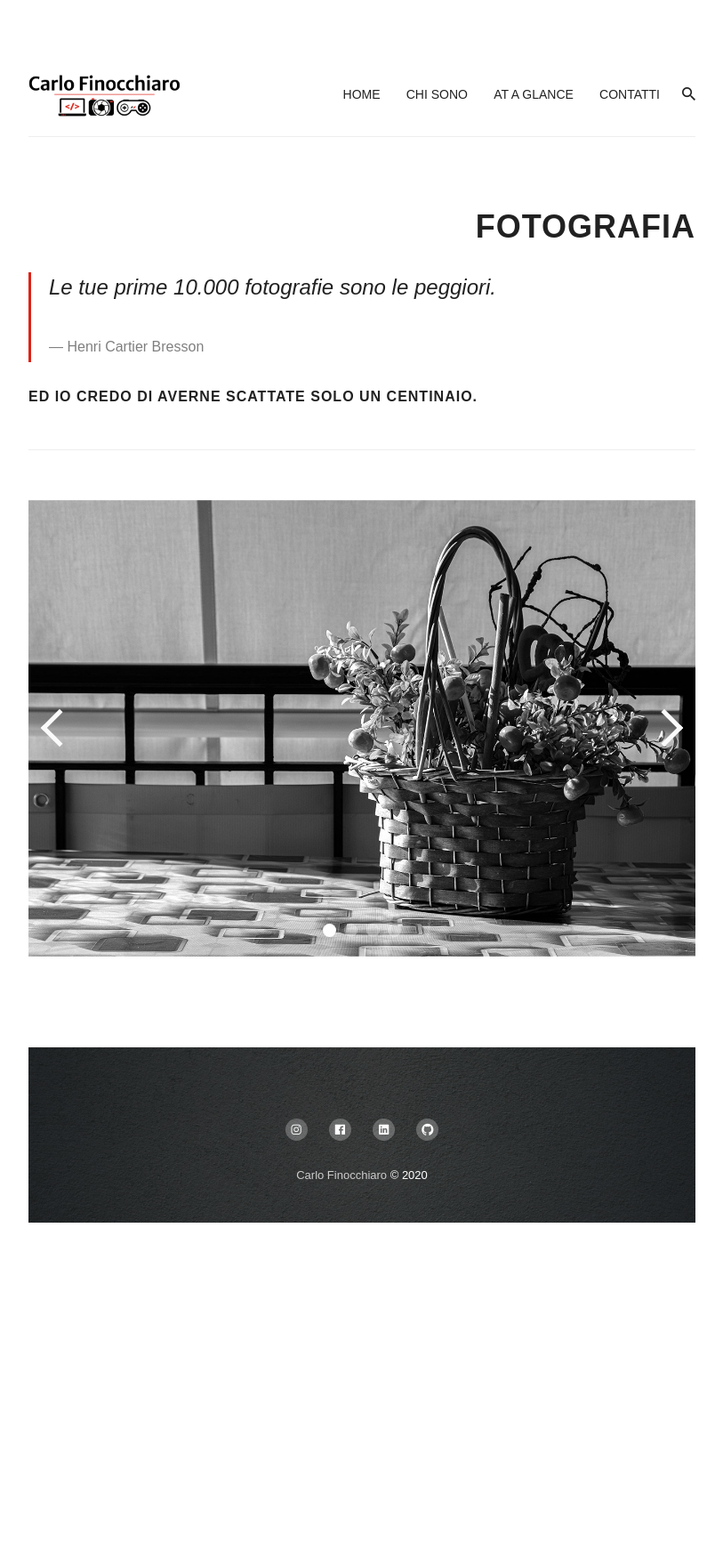
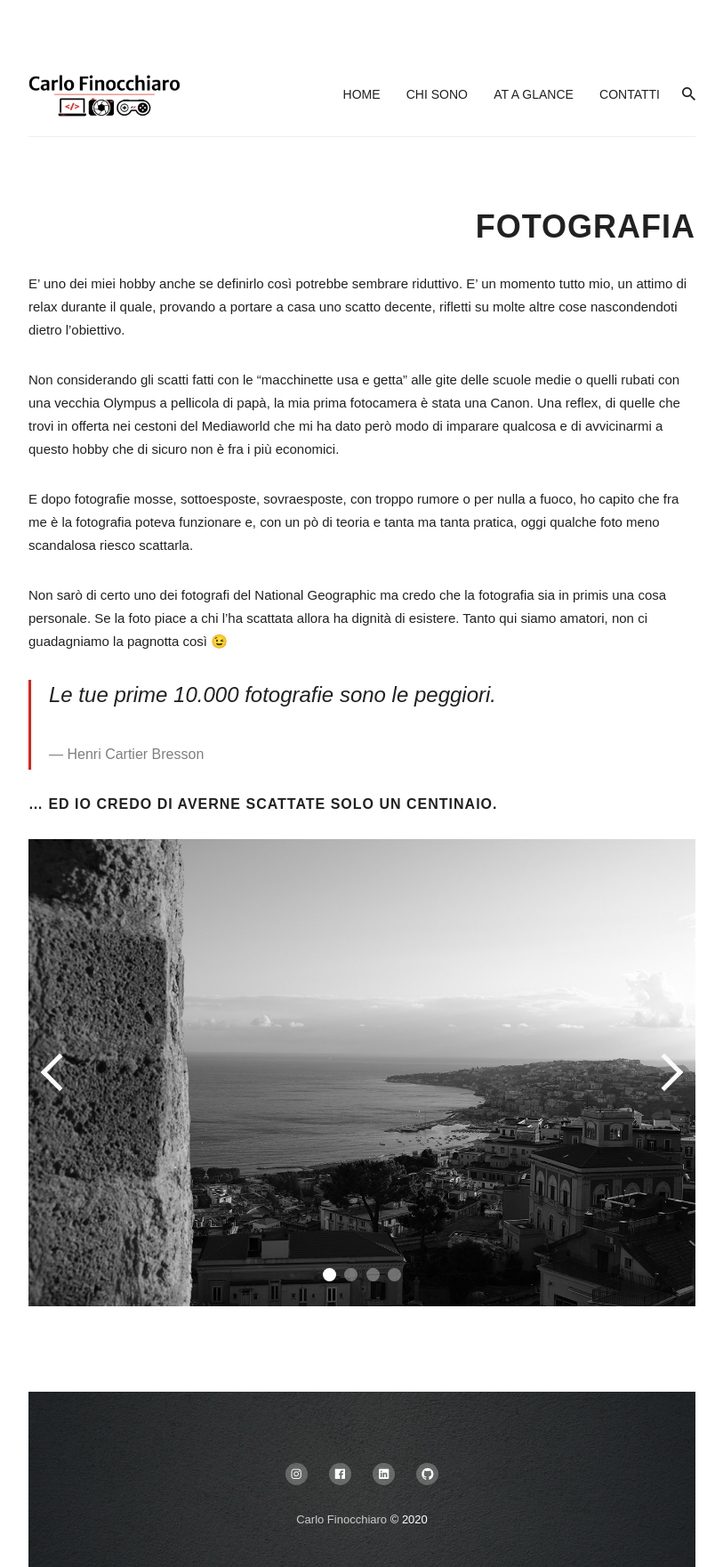
Before and after one commit to carlofinocchiaro/carlofinocchiaro.github.io, a Jekyll site: the page built from _pages/atAGlancePage/fotografia.md, in a window 1280 px wide. Shown: the whole page at 89% size, without its empty margins (233-1046 px from the left). Built offline with Jekyll 4.4.1, drawn with Linux system fonts in a browser that asks for light colours; nearby versions of some CDN libraries; emoji names are drawn with the system emoji font; before the commit the page ends 1374 px from its top, so only the background shows below that.

Commit message:
28.12.2020 - At a glance - Fotografia

```diff
--- a/Gemfile
+++ b/Gemfile
@@ -1,8 +1,9 @@
 source 'https://rubygems.org'
 gem "bundler"
-gem "jekyll"
+gem "jekyll", "~> 4.2.0"
 gem "jekyll-paginate"
 gem 'jekyll-tagging'
 gem "jekyll-sitemap"
+gem "jekyll-admin"
 gem "jemoji"
-gem "jekyll-admin"
+gem "webrick"
--- a/_pages/atAGlancePage/fotografia.md
+++ b/_pages/atAGlancePage/fotografia.md
@@ -4,9 +4,17 @@
 permalink: /atAGlance/fotografia/
 ---
 
+E' uno dei miei hobby anche se definirlo così potrebbe sembrare riduttivo. E' un momento tutto mio, un attimo di relax durante il quale, provando a portare a casa uno scatto decente, rifletti su molte altre cose nascondendoti dietro l'obiettivo.
+
+Non considerando gli scatti fatti con le "macchinette usa e getta" alle gite delle scuole medie o quelli rubati con una vecchia Olympus a pellicola di papà, la mia prima fotocamera è stata una Canon. Una reflex, di quelle che trovi in offerta nei cestoni del Mediaworld che mi ha dato però modo di imparare qualcosa e di avvicinarmi a questo hobby che di sicuro non è fra i più economici.
+
+E dopo fotografie mosse, sottoesposte, sovraesposte, con troppo rumore o per nulla a fuoco, ho capito che fra me è la fotografia poteva funzionare e, con un pò di teoria e tanta ma tanta pratica, oggi qualche foto meno scandalosa riesco scattarla.
+
+Non sarò di certo uno dei fotografi del National Geographic ma credo che la fotografia sia in primis una cosa personale. Se la foto piace a chi l'ha scattata allora ha dignità di esistere. Tanto qui siamo amatori, non ci guadagniamo la pagnotta così :wink:
+
+
 > _Le tue prime 10.000 fotografie sono le peggiori._
 >
 > <cite>Henri Cartier Bresson</cite>
 
-###### ed io credo di averne scattate solo un centinaio.
-***
+###### ... ed io credo di averne scattate solo un centinaio.
```
Also changed, not shown: Gemfile.lock, images/PhotoCarousel/foto001.jpg, 2 other files.
